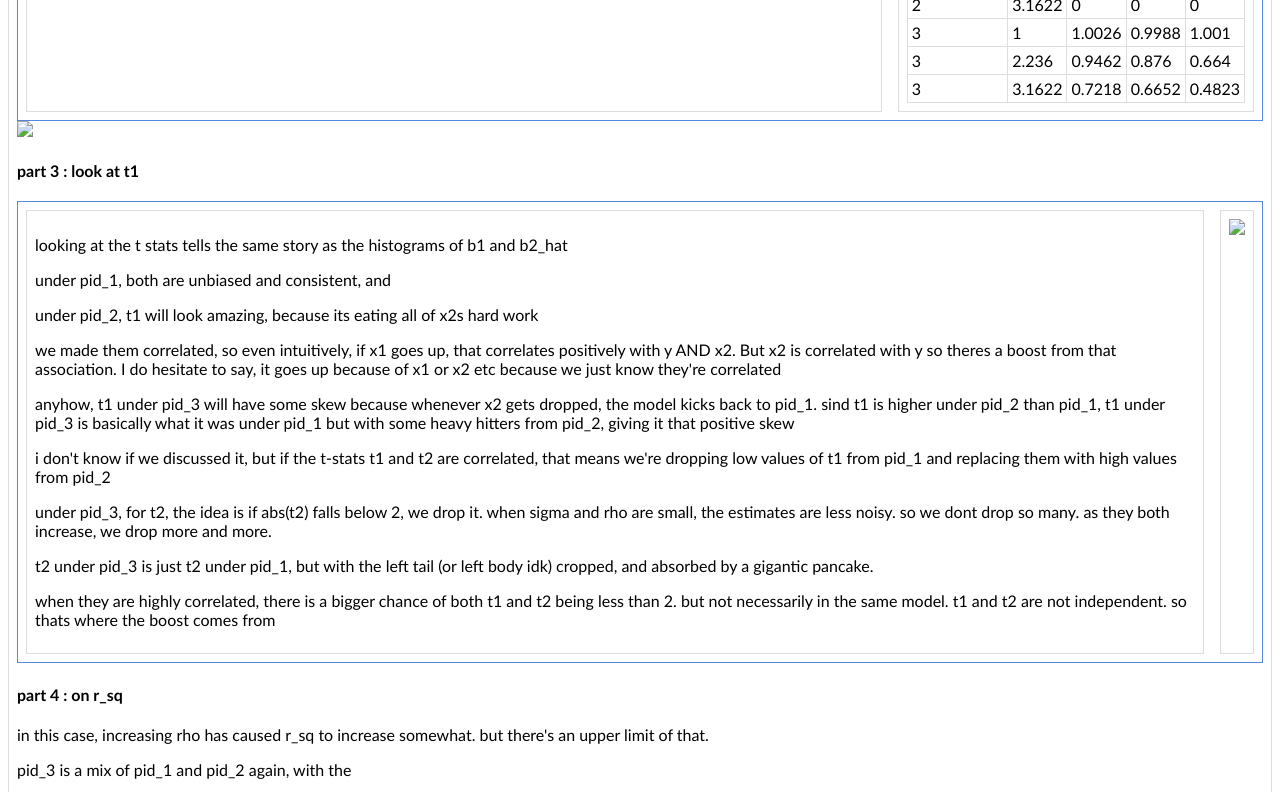
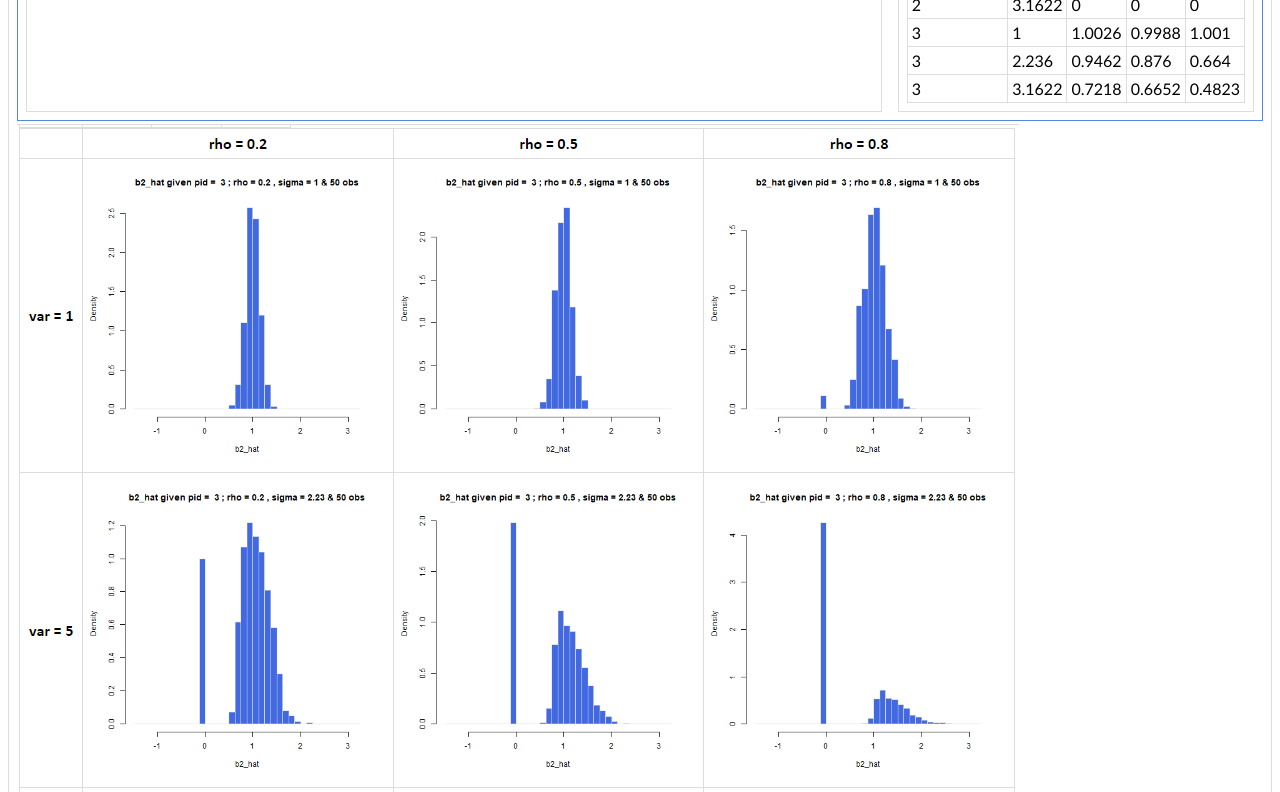
Before and after one commit to dactyrafficle/sturdy-goggles, a plain HTML site: page index.html in a window 1280 px wide. Shown: the part 3620-4412 px from the top of the page. Drawn offline with Linux system fonts and the light colour scheme.

Commit message:
Update index.html

```diff
--- a/index.html
+++ b/index.html
@@ -235,7 +235,7 @@
 </div>
 
 
-  <img src='./a2_figure_007.png' />
+  <img src='./figures/a2_figure_007.png' />
 
 
 
@@ -256,7 +256,7 @@
   <p> when they are highly correlated, there is a bigger chance of both t1 and t2 being less than 2. but not necessarily in the same model. t1 and t2 are not independent. so thats where the boost comes from </p>
 
     </div>
-    <div class='border margin padding'> <img src='./a2_figure_008.png' /> </div>
+    <div class='border margin padding'> <img src='./figures/a2_figure_008.png' /> </div>
 
   </div>
 
```
